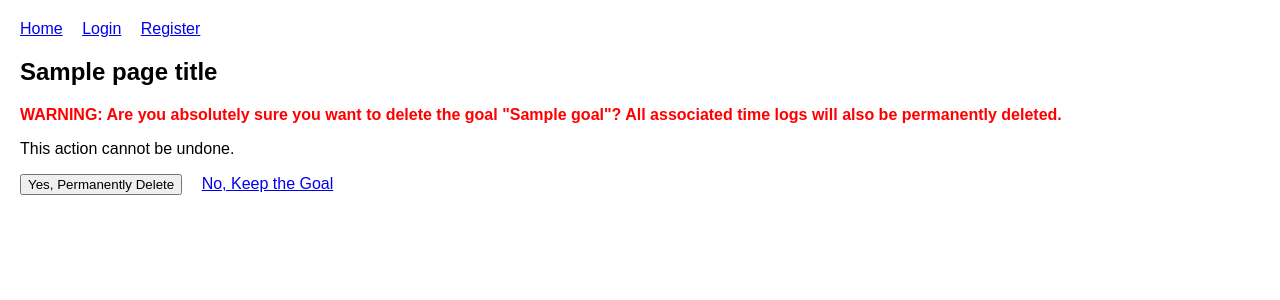
After one commit to waffle71/Productivity-dashboard, a Django app: template templates/dashboard/goal_confirm_delete.html in a window 1280 px wide. The commit adds this page. Shown: the top 300 px of the page. Run offline with Django 3.2, Linux system fonts and the light colour scheme; the template is opened without the code that fills it: most values are stand-ins (such as "Sample title", 1, 10 or a date in 2020).

Commit message:
deleting goal

```diff
--- a/dashboard/urls.py
+++ b/dashboard/urls.py
@@ -11,4 +11,5 @@ urlpatterns = [
     path('goal/new/', views.goal_create_view, name='goal_create'),
     path('goal/<int:goal_id>/log/', views.time_log_view, name='time_log'),
     path('goal/<int:goal_id>/reflection/fragment/', views.goal_reflection_fragment_view, name='goal_reflection_fragment'),
+    path('goal/<int:goal_id>/delete/', views.goal_delete_view, name='goal_delete'),
 ]
--- /dev/null
+++ b/templates/dashboard/goal_confirm_delete.html
@@ -0,0 +1,22 @@
+{% extends "base.html" %}
+
+{% block content %}
+    <h2>{{ page_title }}</h2>
+    <p style="color: red; font-weight: bold;">
+        WARNING: Are you absolutely sure you want to delete the goal "{{ goal.title }}"?
+        All associated time logs will also be permanently deleted.
+    </p>
+
+    <p>This action cannot be undone.</p>
+
+    <form method="post" action="{% url 'dashboard:goal_delete' goal_id=goal.id %}">
+        {% csrf_token %}
+
+        <button type="submit" class="button button-danger" style="margin-right: 15px;">
+            Yes, Permanently Delete
+        </button>
+        <a href="{% url 'dashboard:dashboard_view' %}" class="button-secondary">
+            No, Keep the Goal
+        </a>
+    </form>
+{% endblock %}
```
Also changed, not shown: dashboard/views.py (+54 -6 lines), templates/dashboard/dashboard.html (+9 -0 lines), db.sqlite3.
